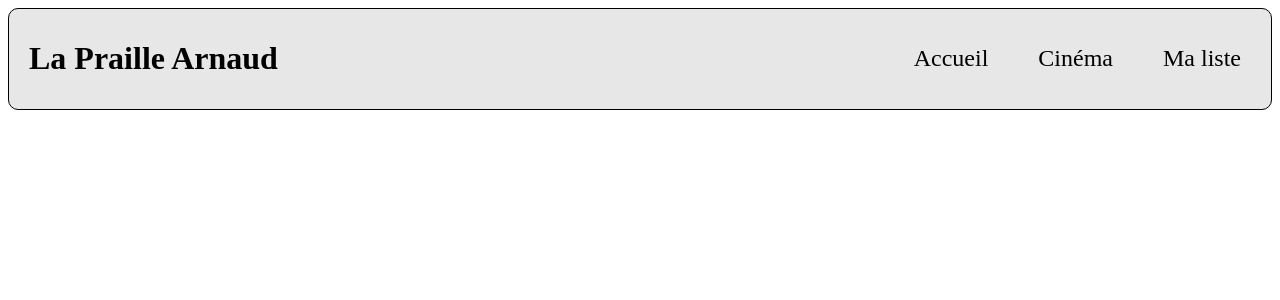
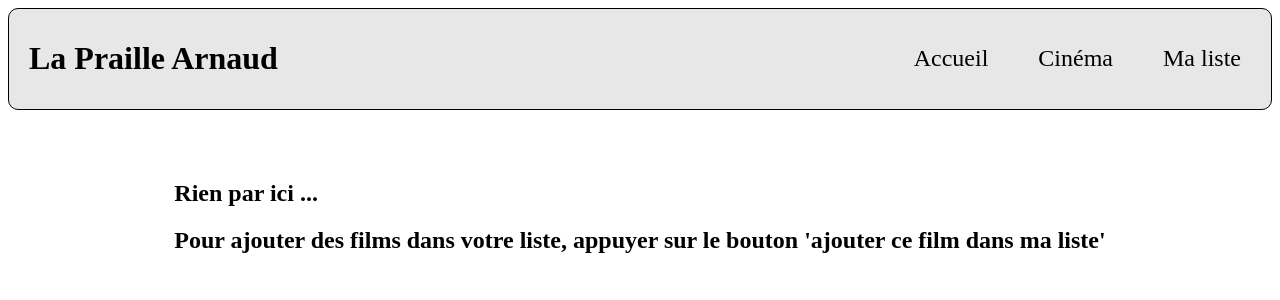
Before and after one commit to BelliardA/VueJs-TP, a Vue app in the folder Alaffiche/: page /selected in a window 1280 px wide. Shown: the top 300 px of the page. Built offline with nearby package versions, Linux system fonts and the light colour scheme.

Commit message:
add details liste

```diff
--- a/Alaffiche/src/components/SelectedFilms.vue
+++ b/Alaffiche/src/components/SelectedFilms.vue
@@ -10,12 +10,19 @@ const { selectedFilms } = store;
 
 <template>
     <section>
-        <div v-for="film in selectedFilms" :key="film.id">
-            <router-link class="link" :to="`/film/${film.id}`">
-                <!--redirige vers la page description avec l'identifaint -->
-                <FilmCard :film="film"></FilmCard>
-            </router-link>
+        <div v-if="selectedFilms.length != 0">
+            <div v-for="film in selectedFilms" :key="film.id">
+                <router-link class="link" :to="`/film/${film.id}`">
+                    <!--redirige vers la page description avec l'identifaint -->
+                    <FilmCard :film="film"></FilmCard>
+                </router-link>
+            </div>
         </div>
+        <div v-else>
+            <h2>Rien par ici ...</h2>
+            <h2>Pour ajouter des films dans votre liste, appuyer sur le bouton 'ajouter ce film dans ma liste'</h2>
+        </div>
+
     </section>
 </template>
 
```
